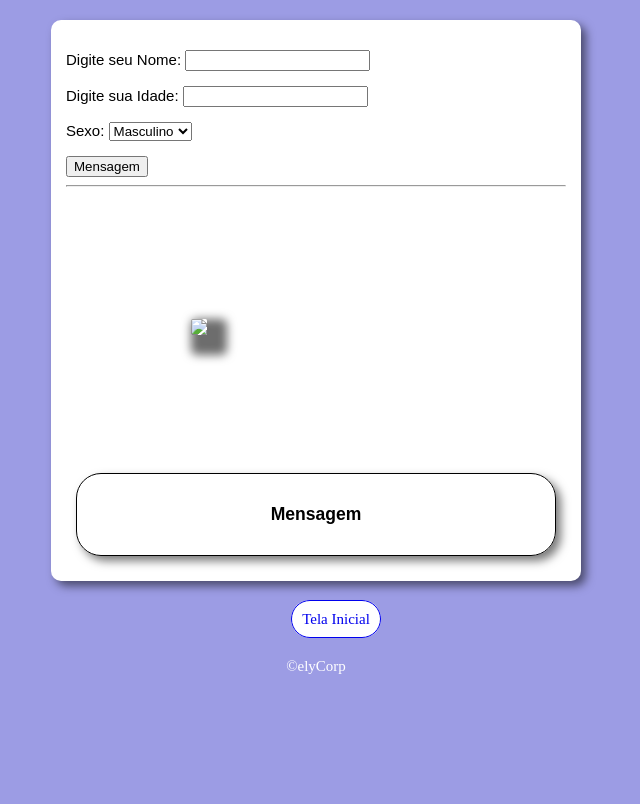
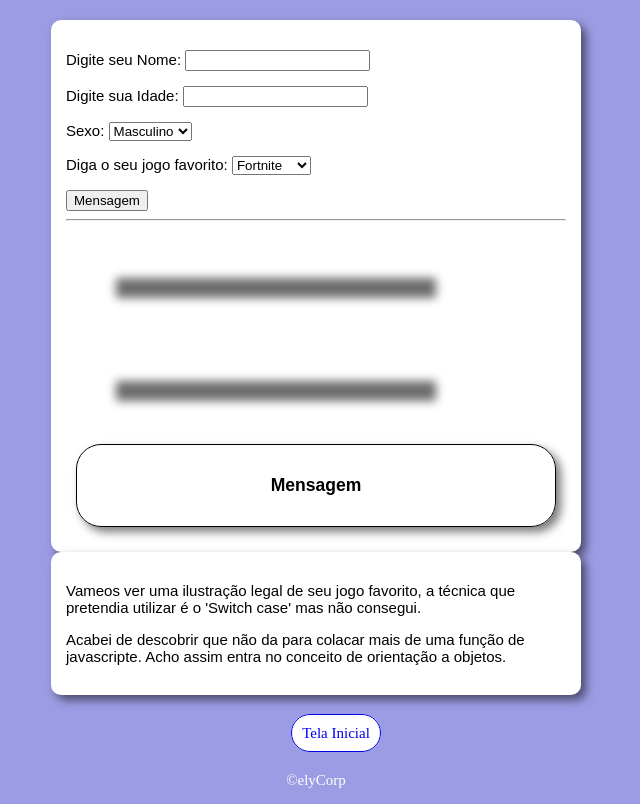
Before and after one commit to ElielNobre/projetoSiteum, a PHP site: page /paginas/aula12b.html in a window 1280 px wide. Shown: the part 54-858 px from the top of the page, without its empty margins (324-964 px from the left). Before the commit the page ends 728 px from the top, so only its background shows below. Run offline with PHP 8.4, Linux system fonts and the light colour scheme.

Commit message:
novo exercicio

```diff
--- a/paginas/aula12.html
+++ b/paginas/aula12.html
@@ -15,7 +15,7 @@
         <h4>Aqui vai aparecer que horas são</h4>
        </div>
        <div>
-           <img id="imagem" src="../imagens/bomdia.png">
+           <img id="imagem" src="../imagens/aula12a/bomdia.png">
        </div>
        <div id="boasvindas">
             <p>Teste</p>
--- a/paginas/aula12b.html
+++ b/paginas/aula12b.html
@@ -23,16 +23,41 @@
                     <option value="Masculino">Masculino</option>
                     <option value="Feminino">Feminino</option>
                 </select>
+                <div id="formulario2">
+                    Diga o seu jogo favorito:
+                        <select id="jogo">
+                        <option value="fortnite">
+                        Fortnite
+                        </option>
+                        <option value="free">
+                        FreeFire
+                        </option>
+                        <option value="fg">
+                        Fall Guys
+                        </option>
+                        <option value="mc">
+                        Minecraft
+                        </option>
+                    </select>
+            </div>
             </p>
             <input type="button" value="Mensagem" onclick="vermensagem()">
         </div>
        <hr/>
        <div>
-          <img id="imagem" src="#">
+            <img id="imagem">
        </div>
+       <div>
+            <img id="il">
+        </div>
        <div >
             <h3 id="mes">Mensagem</h3>
        </div>
+   </section>
+   <section>
+       <p>Vameos ver uma ilustração legal de seu jogo favorito, a técnica que pretendia utilizar é o 'Switch case' mas não consegui.</p>
+       <p>Acabei de descobrir que não da para colacar mais de uma função de javascripte. Acho assim entra no conceito de orientação a objetos.</p>
+
    </section>
    <footer>
         <ul>
--- a/paginas/estilosEspecificos/estiloaula.css
+++ b/paginas/estilosEspecificos/estiloaula.css
@@ -53,8 +53,17 @@
     box-shadow: 10px 10px 10px 10px rgba(0, 0, 0, 0.603);
 }
 img#imagem{
-    width: 60%;
-    margin: 25%;
+    width: 300px;
+    margin: 10%;
     border-radius: 10%;
     box-shadow: 10px 10px 10px 10px rgba(3, 3, 3, 0.582);
 }
+#il{
+    text-align: center;
+}
+img#il{
+    width: 300px;
+    border-radius: 10%;
+    box-shadow: 10px 10px 10px 10px rgba(3, 3, 3, 0.582);
+    margin: 10%;
+}
--- a/paginas/jsEspecifico/aula12b.js
+++ b/paginas/jsEspecifico/aula12b.js
@@ -10,31 +10,46 @@
 
 var mensagem =window.document.getElementById('mes')
 
+var game = window.document.getElementById('jogo');
+var jogo = String(game.value)
+
+var ilustracao = window.document.getElementById('il');
 
 if (id <= 12 && sex === 'Feminino'){
-    imagem.src = '../imagens/menina.png'
+    imagem.src = '../imagens/aula12b/menina.png';
 }
 else if(id <= 12 && sex === 'Masculino'){
-    imagem.src = '../imagens/menino.png'
+    imagem.src = '../imagens/aula12b/menino.png'
 }
 else if(id > 12 && id <= 18  && sex === 'Feminino'){
-    imagem.src = '../imagens/adolecentef.png'
+    imagem.src = '../imagens/aula12b/adolecentef.png'
 }
 else if(id > 12 && id <= 18 && sex === 'Masculino'){
-    imagem.src = '../imagens/adolecentem.png'
+    imagem.src = '../imagens/aula12b/adolecentem.png'
 }
 else if(id > 18 && id <= 50 && sex === 'Feminino'){
-    imagem.src = '../imagens/mulher.png'
+    imagem.src = '../imagens/aula12b/mulher.png'
 }
 else if(id > 18 && id <= 50 && sex === 'Masculino'){
-    imagem.src = '../imagens/homem.png'
+    imagem.src = '../imagens/aula12b/homem.png'
 }
 else if(id > 50 && sex === 'Feminino'){
-    imagem.src = '../imagens/idosa.png'
+    imagem.src = '../imagens/aula12b/idosa.png'
 }
 else if(id > 50 && sex === 'Masculino'){
-    imagem.src = '../imagens/idoso.png'
+    imagem.src = '../imagens/aula12b/idoso.png'
 }
 
 mensagem.innerHTML = `<p>Nome: ${name}, do sexo ${sex} e com ${id} anos;</p>`;
+
+    if(jogo==='fortnite'){
+            ilustracao.src = '../imagens/aula12a/bomdia.png';
+    }else if(jogo === 'free'){
+        ilustracao.src = '../imagens/aula12a/bomdia.png';
+    }else if (jogo === 'fg'){
+        ilustracao.src = '../imagens/aula12a/bomdia.png';
+    }else if (jogo === 'mc'){
+        ilustracao.src = '../imagens/aula12a/bomdia.png';
+    }
+
 }
```
Also changed, not shown: paginas/jsEspecifico/aula12.js (+5 -5 lines), imagens/aula12a/Boatarde.png (renamed from imagens/Boatarde.png), imagens/aula12a/boaNoite.png (renamed from imagens/boaNoite.png), imagens/aula12a/boamadrugada.png (renamed from imagens/boamadrugada.png), imagens/aula12a/bomdia.png (renamed from imagens/bomdia.png), imagens/aula12b/adolecentef.png (renamed from imagens/adolecentef.png), imagens/aula12b/adolecentem.png (renamed from imagens/adolecentem.png), imagens/aula12b/homem.png (renamed from imagens/homem.png), imagens/aula12b/homemmaduro.png (renamed from imagens/homemmaduro.png), imagens/aula12b/idosa.png (renamed from imagens/idosa.png), imagens/aula12b/idoso.png (renamed from imagens/idoso.png), imagens/aula12b/malhermadura.png (renamed from imagens/malhermadura.png), imagens/aula12b/menina.png (renamed from imagens/menina.png), imagens/aula12b/menino.png (renamed from imagens/menino.png), 1 more files.
